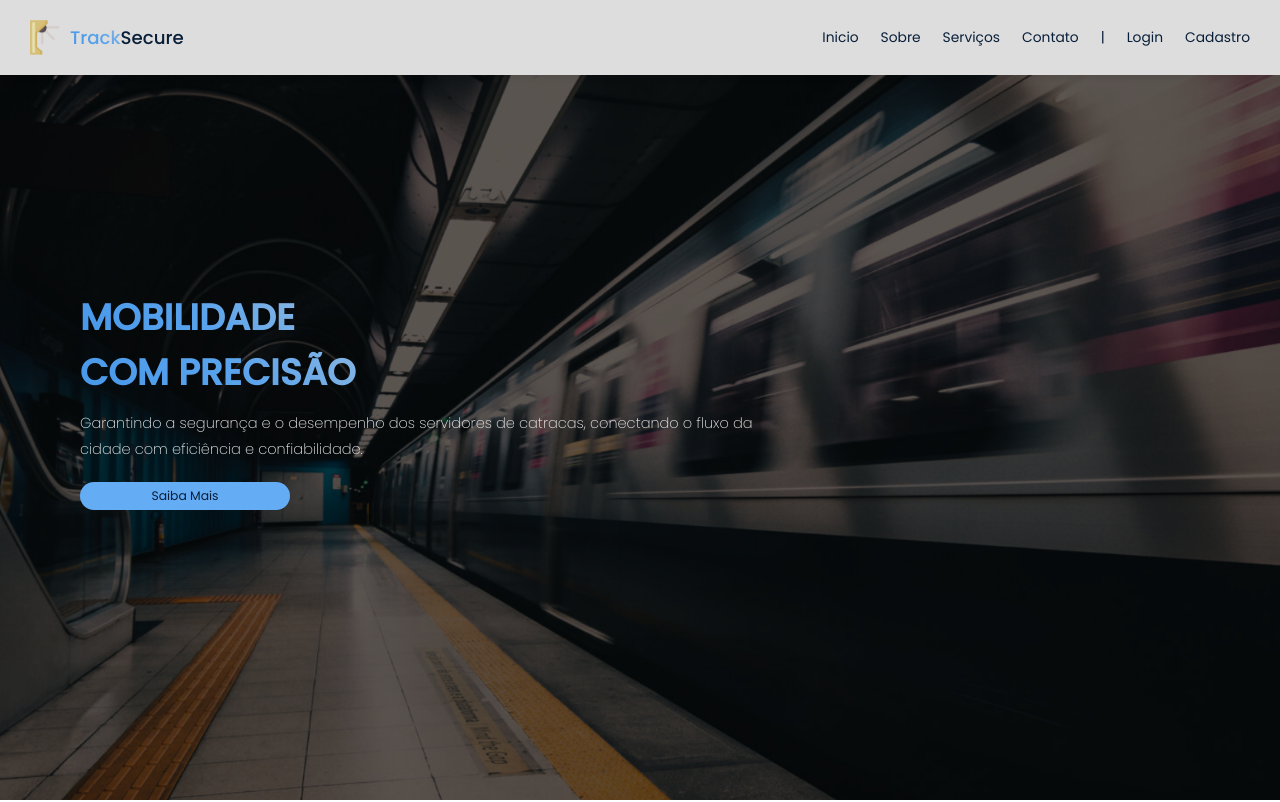
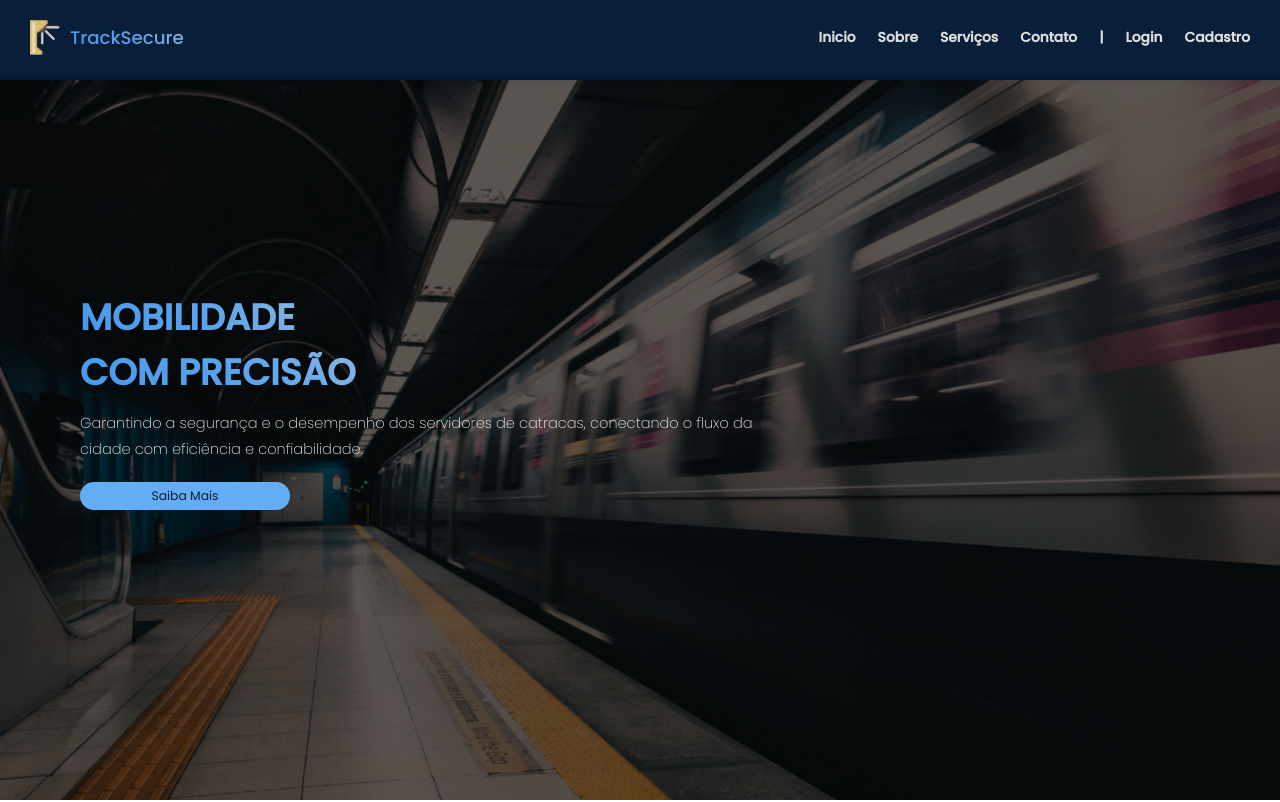
Before and after one commit to TrackSecure/Development, a website: page Site/public/index.html in a window 1280 px wide. Shown: the top 802 px of the page. Drawn offline with nearby package versions, Linux system fonts and the light colour scheme.

Commit message:
Mudanças no css do header e footer

```diff
--- a/Site/public/css/style.css
+++ b/Site/public/css/style.css
@@ -76,13 +76,14 @@ span {
     align-items: center;
     justify-content: space-between;
     padding: 20px;
-    background-color: #dddddd;
+    background-color: #091e38;
     box-shadow: 0 4px 8px -3px rgba(0, 0, 0, 0.1);
     position: fixed;
     top: 0;
     left: 0;
     right: 0;
     z-index: 1000;
+    border-bottom: 5px solid #061a31;
 }
 
 .header .logo {
@@ -101,7 +102,7 @@ span {
 }
 
 .logo-txt {
-    color: #091e38;
+    color: #dddddd;
     font-size: 2.5rem;
 }
 
@@ -112,7 +113,8 @@ span {
 .header .navbar a {
     margin: 0 10px;
     font-size: 1.9rem;
-    color: #091f39;
+    color: #dddddd;
+    font-weight: bold;
 }
 
 .header .navbar a:hover {
@@ -466,6 +468,7 @@ footer {
     flex-direction: column;
     align-items: center;
     justify-content: center;
+    border-top: 5px solid #061a31;
 }
 
 .content {
--- a/Site/public/index.html
+++ b/Site/public/index.html
@@ -20,7 +20,7 @@
 
         <div class="logo">
             <img src="imgs/logo.png" alt="logo" class="logo-img">
-            <a href="index.html" class="logo-txt"><span>Track</span>Secure</a>
+            <a href="index.html" class="logo-txt"><span>TrackSecure</span></a>
         </div>
 
         <nav class="navbar">
@@ -166,7 +166,7 @@
             <div class="contato">
                 <div class="footer-logo">
                     <img src="imgs/logo.png" alt="logo TrackSecure">
-                    <a href="#index" class="logo-txt"><span>Track</span></a>
+                    <a href="#index" class="logo-txt"><span>TrackSecure</span></a>
                 </div>
 
                 <div class="colunas">
```
Also changed, not shown: Site/public/login.html (+2 -2 lines).
